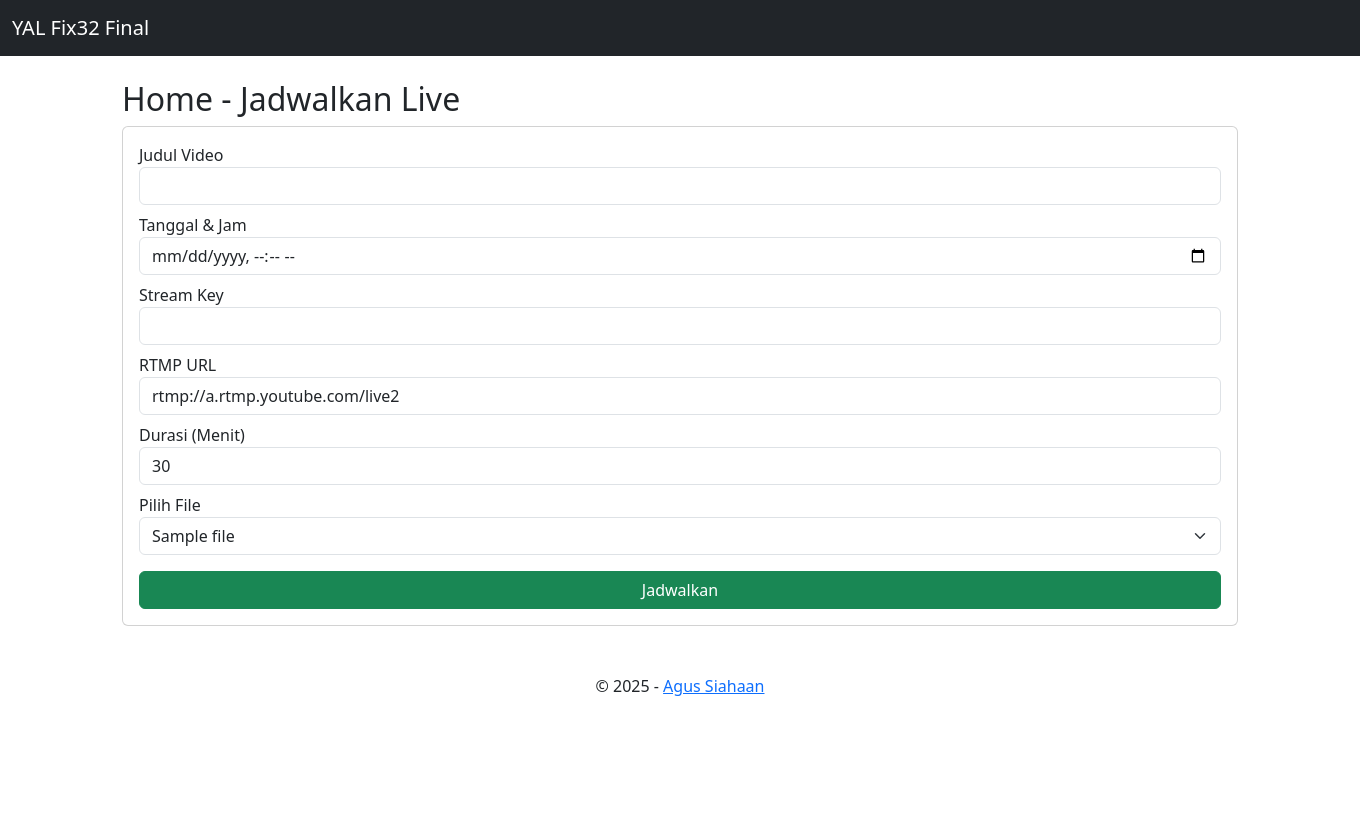
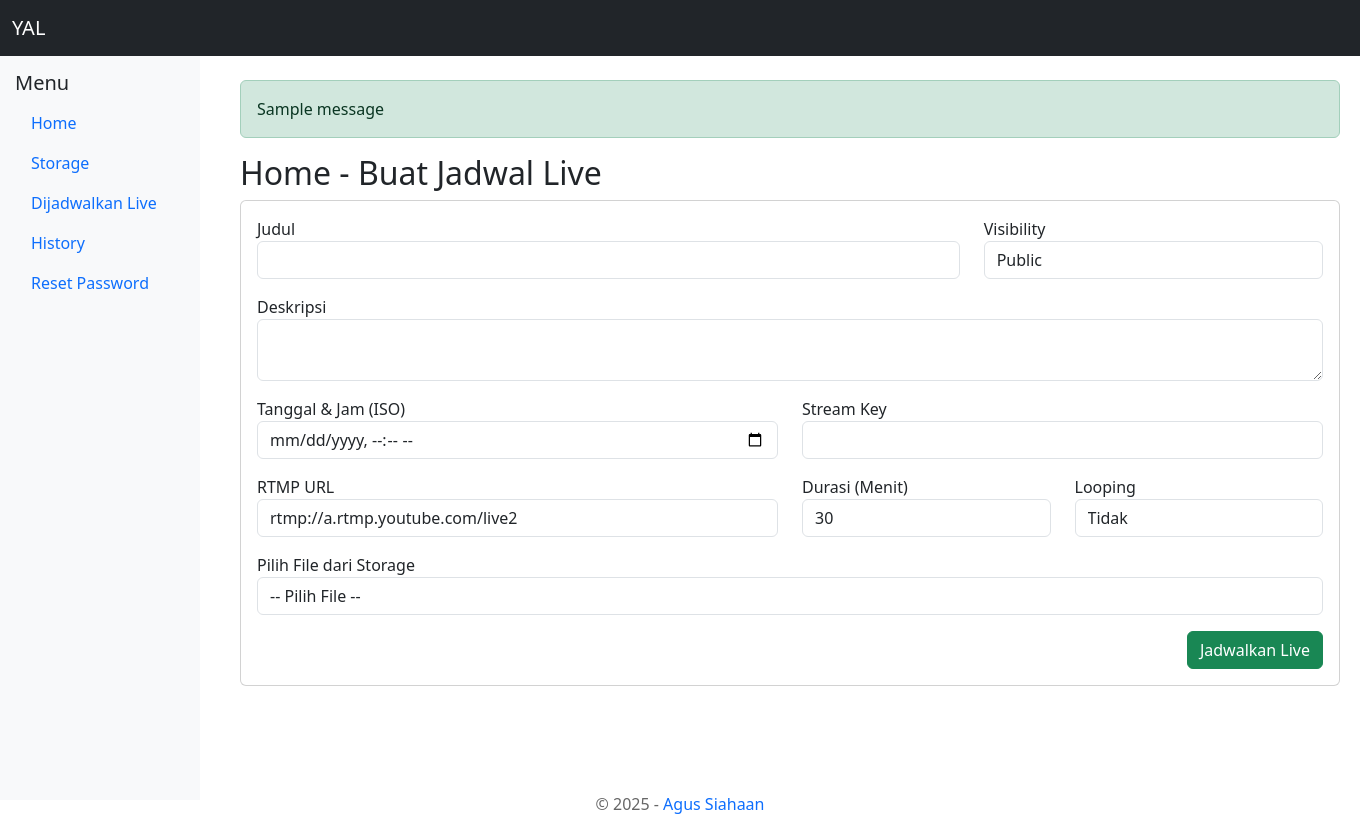
Before and after one commit to agussiahaan/YAL_Project, a Flask app: template templates/home.html in a window 1360 px wide. Before the commit the page ends 696 px from the top, so only its background shows below. Run offline with Flask 3, Linux system fonts and the light colour scheme; the template is opened without the code that fills it: most values are stand-ins (such as "Sample title", 1, 10 or a date in 2020); one stand-in notice (Sample message) is shown.

Commit message:
Add files via upload

```diff
--- a/app.py
+++ b/app.py
@@ -1,75 +1,170 @@
+print('[DEBUG] APP.PY LOADED SUCCESSFULLY')
+from flask import Flask, render_template, request, redirect, url_for, session, flash
+from datetime import datetime
+from auth import auth_blueprint, init_db
+from scheduler import scheduler
+from config import SECRET_KEY
+from supabase import list_files, get_public_url, upload_file_to_supabase
 import os
-from flask import Flask, render_template, request, redirect, url_for, flash, session
-from scheduler import SchedulerManager
-from supabase_client import SupabaseStorage
-from datetime import datetime
 
 app = Flask(__name__)
-app.secret_key = os.environ.get("APP_SECRET", "yal_secret_key_2025")
-
-print("[FIX32] app.py loaded")
-
-# Initialize Supabase
-SUPA_URL = os.getenv("SUPABASE_URL")
-SUPA_KEY = os.getenv("SUPABASE_KEY")
-
-storage = SupabaseStorage(SUPA_URL, SUPA_KEY)
-
-# Initialize scheduler
-scheduler = SchedulerManager(storage)
-scheduler.start()
+app.secret_key = SECRET_KEY
 
 @app.route("/")
 def home():
-    files = storage.list_files()
-    return render_template("home.html", files=files)
+    if "user" not in session:
+        return redirect(url_for("auth.login"))
 
-@app.route("/storage", methods=["GET","POST"])
-def storage_page():
-    if request.method == "POST":
-        file = request.files.get("file")
-        if not file:
-            flash("No file provided", "danger")
-            return redirect(url_for("storage_page"))
+    files = list_files() or []
+    file_list = []
+    for f in files:
+        name = f.get("name")
+        url = get_public_url(name)
+        file_list.append({"name": name, "url": url})
 
-        temp_path = f"/tmp/{file.filename}"
-        file.save(temp_path)
+    return render_template("home.html", files=file_list)
 
-        if storage.upload_file(temp_path, file.filename):
-            flash("Upload successful", "success")
-        else:
-            flash("Upload failed", "danger")
+@app.route("/scheduled")
+def scheduled():
+    if "user" not in session:
+        return redirect(url_for("auth.login"))
+    from supabase import get_schedules
+    schedules = get_schedules()
+    return render_template("scheduled.html", schedules=schedules)
 
-        try: os.remove(temp_path)
-        except: pass
+@app.route("/storage")
+def storage():
+    if "user" not in session:
+        return redirect(url_for("auth.login"))
 
-        return redirect(url_for("storage_page"))
+    files = list_files() or []
+    file_list = []
+    for f in files:
+        file_list.append({
+            "name": f.get("name"),
+            "url": get_public_url(f.get("name")),
+            "size": (f.get("metadata") or {}).get("size", 0)
+        })
 
-    files = storage.list_files()
-    return render_template("storage.html", files=files)
+    return render_template("storage.html", files=file_list)
 
-@app.route("/schedule", methods=["POST"])
-def schedule():
-    title = request.form.get("title")
-    file_path = request.form.get("file_path")
-    dt_iso = request.form.get("datetime")
-    duration = int(request.form.get("duration") or 30)
-    stream_key = request.form.get("stream_key")
-    rtmp = request.form.get("rtmp") or "rtmp://a.rtmp.youtube.com/live2"
+@app.route("/history")
+def history():
+    if "user" not in session:
+        return redirect(url_for("auth.login"))
+    from supabase import get_history
+    history_list = get_history()
+    return render_template("history.html", history=history_list)
 
-    try:
-        dt = datetime.fromisoformat(dt_iso)
-    except:
-        flash("Invalid datetime format", "danger")
-        return redirect(url_for("home"))
+@app.route("/reset_password")
+def reset_password():
+    if "user" not in session:
+        return redirect(url_for("auth.login"))
+    return render_template("reset_password.html")
 
-    job_id = scheduler.schedule_stream(title, file_path, dt, duration, rtmp, stream_key)
-    flash("Live scheduled successfully!", "success")
-    return redirect(url_for("home"))
+@app.route("/upload", methods=["POST"])
+def upload():
+    if "user" not in session:
+        return redirect(url_for("auth.login"))
 
-@app.route("/healthz")
-def health():
-    return "OK", 200
+    file = request.files.get("file")
+    if not file:
+        flash("Tidak ada file yang dipilih", "danger")
+        return redirect(url_for("storage"))
+
+    upload_dir = "uploads"
+    os.makedirs(upload_dir, exist_ok=True)
+    local_path = os.path.join(upload_dir, file.filename)
+    file.save(local_path)
+
+    result = upload_file_to_supabase(local_path, file.filename)
+
+    if result.get("status") == "success":
+        flash("Upload berhasil!", "success")
+    else:
+        flash("Gagal upload!", "danger")
+
+    return redirect(url_for("storage"))
+
+init_db(app)
+app.register_blueprint(auth_blueprint, url_prefix="/auth")
+
+@app.route("/delete_schedule/<id>")
+def delete_schedule_route(id):
+    if "user" not in session:
+        return redirect(url_for("auth.login"))
+    from supabase import delete_schedule
+    ok = delete_schedule(id)
+    flash("Jadwal berhasil dihapus!" if ok else "Gagal menghapus jadwal!",
+         "success" if ok else "danger")
+    return redirect(url_for("scheduled"))
+
+@app.route("/schedule/create", methods=["POST"])
+def schedule_create():
+    if "user" not in session:
+        return redirect(url_for("auth.login"))
+
+    from supabase import insert_schedule
+
+    data = {
+        "title": request.form.get("title"),
+        "description": request.form.get("description"),
+        "visibility": request.form.get("visibility"),
+        "scheduled_at": request.form.get("scheduled_at"),
+        "duration_minutes": int(request.form.get("duration")),
+        "looping": True if request.form.get("looping") == "on" else False,
+        "file_url": request.form.get("selected_file"),
+        "stream_key": request.form.get("stream_key"),
+        "rtmp_url": request.form.get("rtmp_url"),
+        "status": "pending"
+    }
+
+    save = insert_schedule(data)
+
+    if save["status"] == "success":
+        flash("Jadwal berhasil disimpan!", "success")
+    else:
+        flash("Gagal menyimpan jadwal!", "danger")
+
+    return redirect(url_for("scheduled"))
+
+
+# ----- START APSCHEDULER (FIX29) -----
+import atexit, shutil
+try:
+    from scheduler import scheduler
+    # Only start scheduler if env RUN_SCHEDULER not set to "0" or "false"
+    run_sched = os.environ.get("RUN_SCHEDULER", "1").lower() not in ("0","false","no")
+    if run_sched:
+        try:
+            if not getattr(scheduler, 'running', False):
+                scheduler.start()
+            print("[APP] APScheduler started (fix29).")
+        except Exception as e:
+            print("[APP] Failed starting APScheduler:", e)
+    else:
+        print("[APP] RUN_SCHEDULER disabled by environment variable.")
+    atexit.register(lambda: getattr(scheduler, 'shutdown', lambda **k: None)(wait=False))
+except Exception as e:
+    print("[APP] Scheduler import error (fix29):", e)
+# ----- END APSCHEDULER (FIX29) -----
+
+
+# --- FIX30 FORCE START SCHEDULER ---
+import atexit
+try:
+    from scheduler import scheduler
+    if not getattr(scheduler,'running',False):
+        scheduler.start()
+    print("[APP] APScheduler started (fix30)")
+    atexit.register(lambda: scheduler.shutdown(wait=False))
+except Exception as e:
+    print("[APP] Scheduler start error (fix30):", e)
+# --- END FIX30 ---
 
 if __name__ == "__main__":
-    app.run(host="0.0.0.0", port=5000)
+    try:
+        scheduler.start()
+    except Exception:
+        pass
+    app.run(host="0.0.0.0", port=int(os.environ.get("PORT", 8080)))
--- a/templates/home.html
+++ b/templates/home.html
@@ -1,32 +1,38 @@
 {% extends 'layout.html' %}
 {% block body %}
-<h2>Home - Jadwalkan Live</h2>
+<h2>Home - Buat Jadwal Live</h2>
+<div class="card p-3 mb-3">
+<form method="post" action="{{ url_for('schedule_create') }}">
+  <div class="row">
+    <div class="col-md-8"><label>Judul</label><input class="form-control" name="title" required></div>
+    <div class="col-md-4"><label>Visibility</label><select class="form-control" name="visibility"><option>Public</option><option>Unlisted</option><option>Private</option></select></div>
+  </div>
+  <div class="mt-3"><label>Deskripsi</label><textarea class="form-control" name="description"></textarea></div>
+  <div class="row mt-3">
+    <div class="col-md-6"><label>Tanggal & Jam (ISO)</label><input class="form-control" type="datetime-local" name="scheduled_at" id="scheduled_at" required></div>
+    <div class="col-md-6"><label>Stream Key</label><input class="form-control" name="stream_key"></div>
+  </div>
+  <div class="row mt-3">
+    <div class="col-md-6"><label>RTMP URL</label><input class="form-control" name="rtmp_url" value="rtmp://a.rtmp.youtube.com/live2"></div>
+    <div class="col-md-3"><label>Durasi (Menit)</label><input class="form-control" name="duration" value="30"></div>
+    <div class="col-md-3"><label>Looping</label><select class="form-control" name="looping"><option value="0">Tidak</option><option value="1">Ya</option></select></div>
+  </div>
 
-<form method="POST" action="{{ url_for('schedule') }}">
-  <div class="card p-3">
-    <label>Judul Video</label>
-    <input type="text" name="title" class="form-control">
+<div class="mt-3">
 
-    <label class="mt-2">Tanggal & Jam</label>
-    <input type="datetime-local" name="datetime" class="form-control">
 
-    <label class="mt-2">Stream Key</label>
-    <input type="text" name="stream_key" class="form-control">
+<label>Pilih File dari Storage</label>
+<select class="form-control" name="selected_file" required>
+    <option value="">-- Pilih File --</option>
+    {% for f in files %}
+        <option value="{{ f.url }}">{{ f.name }}</option>
+    {% endfor %}
+</select>
 
-    <label class="mt-2">RTMP URL</label>
-    <input type="text" name="rtmp" value="rtmp://a.rtmp.youtube.com/live2" class="form-control">
 
-    <label class="mt-2">Durasi (Menit)</label>
-    <input type="number" name="duration" class="form-control" value="30">
+</div>
 
-    <label class="mt-2">Pilih File</label>
-    <select name="file_path" class="form-select">
-      {% for f in files %}
-      <option value="{{ f.public_url }}">{{ f.name }}</option>
-      {% endfor %}
-    </select>
-
-    <button class="btn btn-success mt-3">Jadwalkan</button>
-  </div>
+  <div class="mt-3 text-end"><button class="btn btn-success">Jadwalkan Live</button></div>
 </form>
+</div>
 {% endblock %}
--- a/templates/layout.html
+++ b/templates/layout.html
@@ -1,20 +1,53 @@
 <!doctype html>
 <html>
 <head>
-  <title>YAL Fix32 Final</title>
+  <meta charset="utf-8">
+  <title>YAL - Youtube Auto Live</title>
   <link href="https://cdn.jsdelivr.net/npm/bootstrap@5.3.2/dist/css/bootstrap.min.css" rel="stylesheet">
+  <style>body{padding-top:60px} .sidebar{width:200px;position:fixed;top:56px;left:0;bottom:0;background:#f8f9fa;padding:15px} .content{margin-left:220px;padding:20px}</style>
 </head>
 <body>
-<nav class="navbar navbar-dark bg-dark">
+<nav class="navbar navbar-dark bg-dark fixed-top">
   <div class="container-fluid">
-    <span class="navbar-brand">YAL Fix32 Final</span>
+    <a class="navbar-brand" href="/">YAL</a>
+    <div>
+      {% if session.get('user') %}
+      <span class="text-light me-3">Hi, {{ session.get('user') }}</span>
+      <a class="btn btn-danger btn-sm" href="{{ url_for('auth.logout') }}">Logout</a>
+      {% endif %}
+    </div>
   </div>
 </nav>
-<div class="container mt-4">
+{% if 'login' not in request.endpoint %}
+<div class="sidebar">
+  <h5>Menu</h5>
+  <ul class="nav flex-column">
+    <li class="nav-item"><a class="nav-link" href="{{ url_for('home') }}">Home</a></li>
+    <li class="nav-item"><a class="nav-link" href="{{ url_for('storage') }}">Storage</a></li>
+    <li class="nav-item"><a class="nav-link" href="{{ url_for('scheduled') }}">Dijadwalkan Live</a></li>
+    <li class="nav-item"><a class="nav-link" href="{{ url_for('history') }}">History</a></li>
+    <li class="nav-item"><a class="nav-link" href="{{ url_for('reset_password') }}">Reset Password</a></li>
+  </ul>
+</div>
+{% endif %}
+<div class="content container">
+  {% with messages = get_flashed_messages(with_categories=true) %}
+    {% if messages %}
+      {% for cat,msg in messages %}
+        <div class="alert alert-{{cat}}">{{ msg }}</div>
+      {% endfor %}
+    {% endif %}
+  {% endwith %}
   {% block body %}{% endblock %}
 </div>
-<footer class="text-center mt-5">
-  © 2025 - <a href="https://www.agussiahaan.my.id/">Agus Siahaan</a>
+
+<!-- FOOTER -->
+<footer style="text-align:center; margin-top: 50px; padding: 20px 0; color:#666;">
+    © 2025 -
+    <a href="https://www.agussiahaan.my.id/" target="_blank" style="text-decoration:none;">
+        Agus Siahaan
+    </a>
 </footer>
+
 </body>
 </html>
```
Also changed, not shown: requirements.txt (+10 -2 lines), scheduler.py (+112 -22 lines), templates/storage.html (+40 -13 lines), 1 other file.
